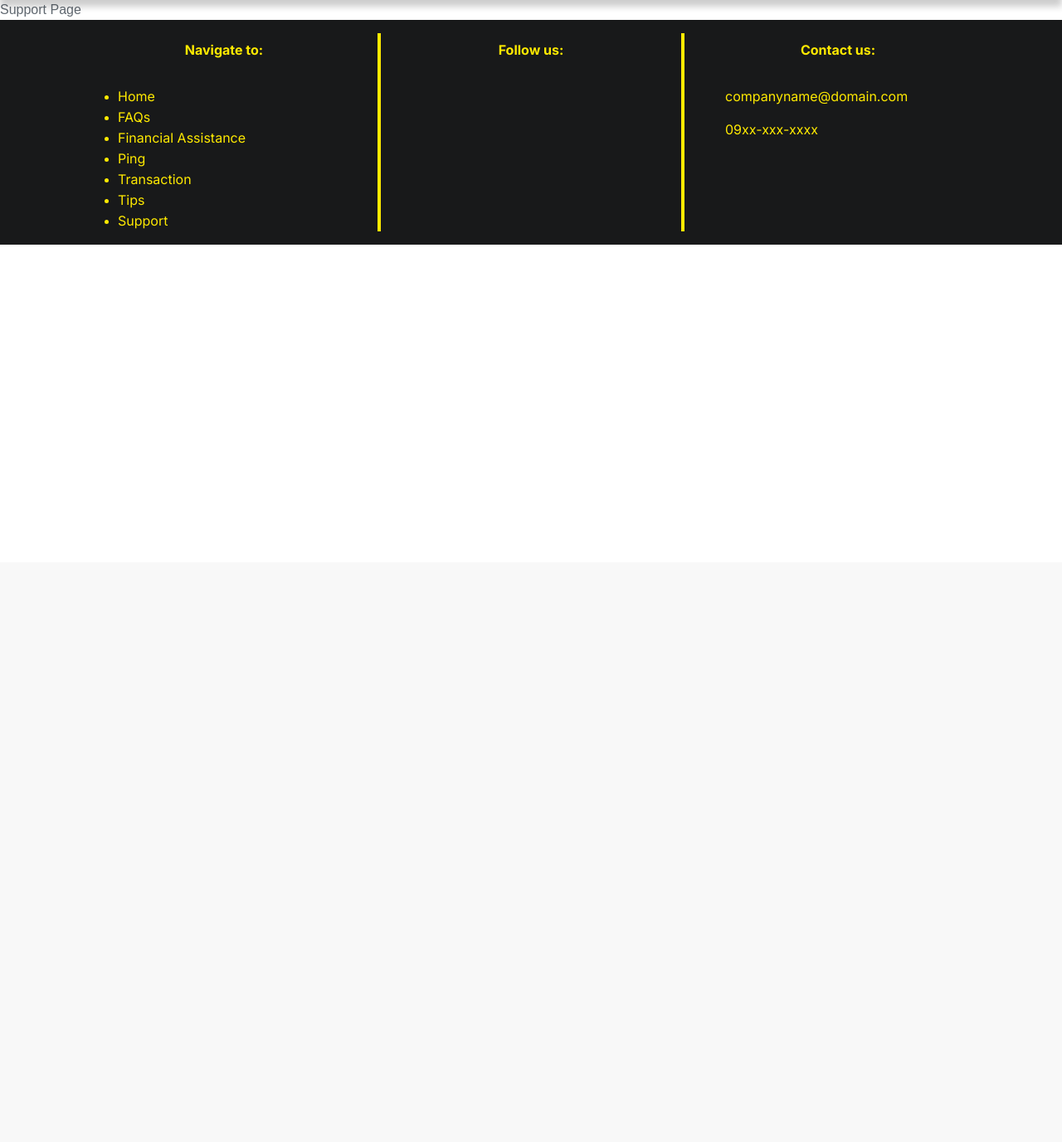
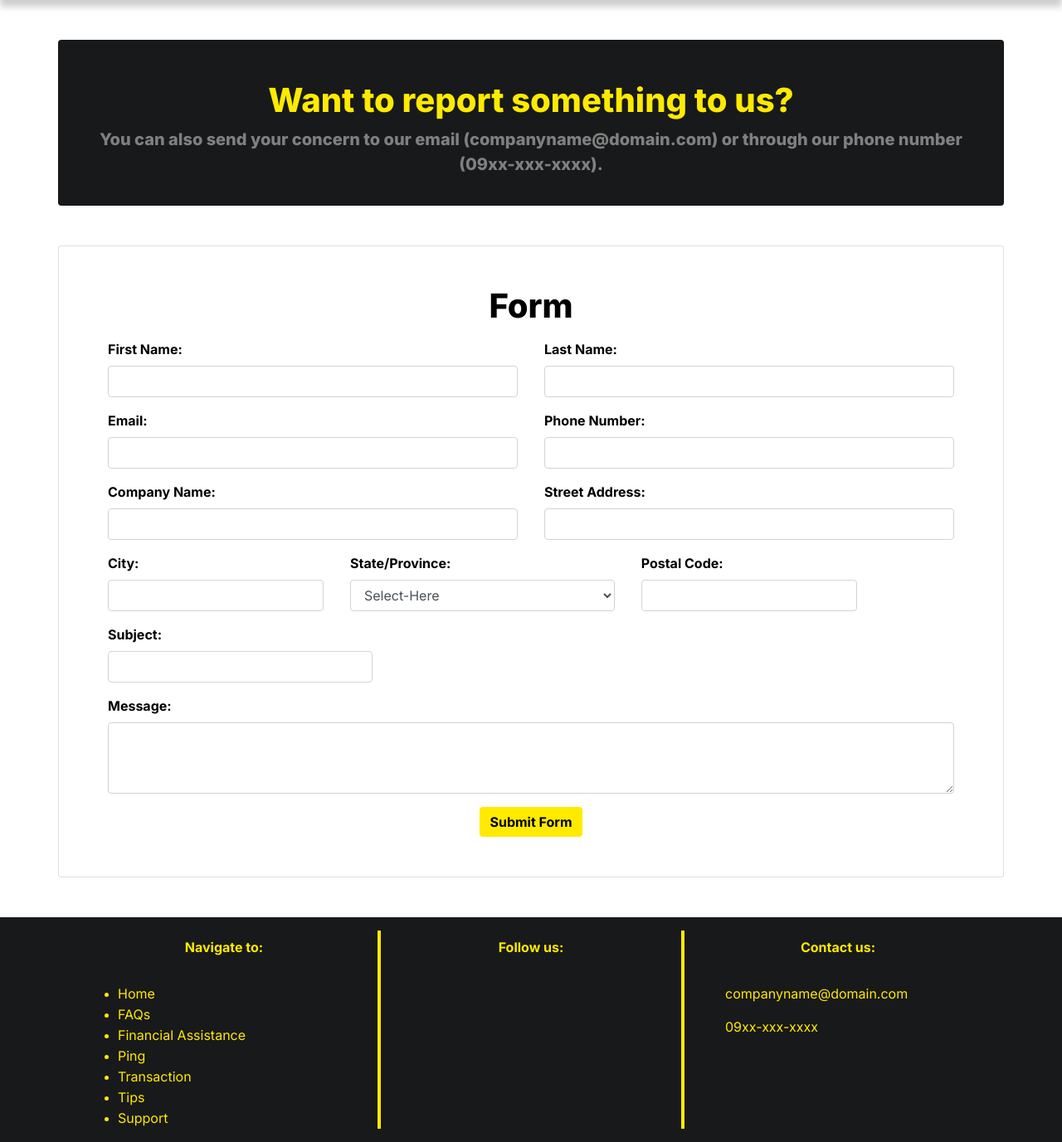
Before and after one commit to Christiann12/Webprog-Repository, a CodeIgniter app: page /Webprog-Repository/main/index/Support in a window 1280 px wide. Shown: the part 122-1499 px from the top of the page at 83% size. Before the commit the page ends 417 px from the top, so only its background shows below. Run offline with CodeIgniter, Linux system fonts and the light colour scheme; some libraries are stand-ins or nearby versions.

Commit message:
feat: Created Initial Form for Support Page
Added content for Support page

```diff
--- /dev/null
+++ b/application/assets/css/support.css
@@ -0,0 +1,65 @@
+.supportbox
+{
+    background-color: #18191a;
+    height: 200px;
+    font-family: 'Inter';
+    font-weight: 800;
+    color: #FFEA00;
+    text-align: center;
+}
+.support h1{
+    color: black;
+    text-align: center;
+    font-family: 'Inter';
+    font-weight: 800;
+}
+.form-group label {
+    color: black;
+    font-family: 'Inter';
+    font-weight: 700;
+}
+
+.btn {
+    background-color: #FFEA00;
+    font-family: 'Inter';
+    font-weight: 700;
+    color: black;
+    border-width: 0px;
+}
+
+.btn:hover {
+    background-color: #18191a;
+    font-family: 'Inter';
+    font-weight: 700;
+    color: #FFEA00;
+    border-width: 0px;
+    box-shadow: 0 12px 16px 0 rgba(0,0,0,0.24), 0 17px 50px 0 rgba(0,0,0,0.19);
+}
+
+.btn:checked {
+    background-color: #FFEA00;
+    font-family: 'Inter';
+    font-weight: 700;
+    color: black;
+    border-width: 0px;
+}
+input[type=text], input[type=email], input[type=number] {
+    font-family: 'Inter';
+    font-weight: 400;
+}
+
+select {
+    font-family: 'Inter';
+    font-weight: 400;
+}
+.lead{
+    font-family:'Inter';
+    font-weight: 800;
+    color: gray;
+    text-align: center;
+}
+.header {
+    font-family:'Inter';
+    font-weight: 800;
+    color: #FFEA00;
+}
--- a/application/views/headerNfooter/header.php
+++ b/application/views/headerNfooter/header.php
@@ -13,6 +13,8 @@
 	<link rel="stylesheet" href="<?php echo base_url(); ?>application/assets/css/homepage.css">
 	<link rel="stylesheet" href="<?php echo base_url(); ?>application/assets/css/transactionStyle.css">
 	<link rel="stylesheet" href="<?php echo base_url(); ?>application/assets/css/faqs.css">
+	<link rel="stylesheet" href="<?php echo base_url(); ?>application/assets/css/support.css">
+
 	<!-- Google Fonts -->
 	<link href="https://fonts.googleapis.com/css2?family=Inter:wght@400;600;700;800&family=Roboto&display=swap" rel="stylesheet">
 </head>
--- a/application/views/pages/Support.php
+++ b/application/views/pages/Support.php
@@ -1,9 +1,72 @@
-<!DOCTYPE html>
-<html>
-<body>
+<?php
+defined('BASEPATH') OR exit('No direct script access allowed');
+?>
+<!--Page Content -->
+  <div class="supportbox container my-5 card py-0 py-sm-1 py-md-3 py-lg-5 px-3 px-lg-5">
+    <h1 class="header">Want to report something to us?</h1>
+    <p class="lead mb-4" >You can also send your concern to our email (companyname@domain.com)
+        or through our phone number (09xx-xxx-xxxx).</p>
+  </div>
+</div>
+    <!--Forms Section -->
+        <form>
+        <div class="support container my-5 card py-5 px-3 px-lg-5" shadow>
+        <h1 class="text-center mb-3">Form</h1>
+        <div class="form-row">
+            <div class="form-group col-md-6 px-3">
+                <label for="inputFname">First Name:</label>
+                <input type="text" class="form-control" id="inputFname" placeholder="">
+            </div>
+            <div class="form-group col-md-6 px-3">
+                <label for="inputLname">Last Name:</label>
+                <input type="text" class="form-control" id="inputLname" placeholder="">
+            </div>
+            <div class="form-group col-md-6 px-3">
+                <label for="inputEmail">Email:</label>
+                <input type="email" class="form-control" id="inputEmail" placeholder="">
+            </div>
+            <div class="form-group col-md-6 px-3">
+                <label for="inputPnumber">Phone Number:</label>
+                <input type="number" class="form-control" id="inputPnumber" placeholder="">
+            </div>
+            <div class="form-group col-md-6 px-3">
+                <label for="inputCname">Company Name:</label>
+                <input type="text" class="form-control" id="inputCname" placeholder="">
+            </div>
+            <div class="form-group col-md-6 px-3">
+                <label for="StreetAddress">Street Address:</label>
+                 <input type="text" class="form-control" id="StreetAddress" placeholder="">
+            </div>
+            <div class="form-group col-md6 px-3">
+                <label for="inputCity">City:</label>
+                <input type="text" class="form-control" id="inputCity" placeholder="">
+            </div>
+            <div class="form-group col-md-4 px-3">
+                <label for="inputStateProvince">State/Province:</label>
+                <select id="text" class="form-control">
+	                <option selected>Select-Here</option>
+	                <option>...</option>
+	            </select>
+            </div>
+            <div class="form-group col-md4 px-3">
+                <label for="inputPostalCode">Postal Code:</label>
+                <input type="number" class="form-control" id="inputPostalCode" placeholder="">
+            </div>
+            <div class="form-group col-md-4 px-3">
+                <label for="inputSubject">Subject:</label>
+                <input type="text" class="form-control" id="inputSubject" rows="3" placeholder="">
+            </div>
+            <div class="form-group col-md-12 px-3">
+                <label for="inputMessage">Message:</label>
+                <textarea class="form-control" id="inputMessage" rows="3"></textarea>
+            </div>
+            <div class="col-12">
+        <center>
+            <button type="submit" class="btn btn-primary">Submit Form</button>
+        </center>
+    </div>
+        </div>
 
-<?php
-echo "Support Page";
-?>
-</body>
-</html>
+</div>
+</form>
+</div>
```
